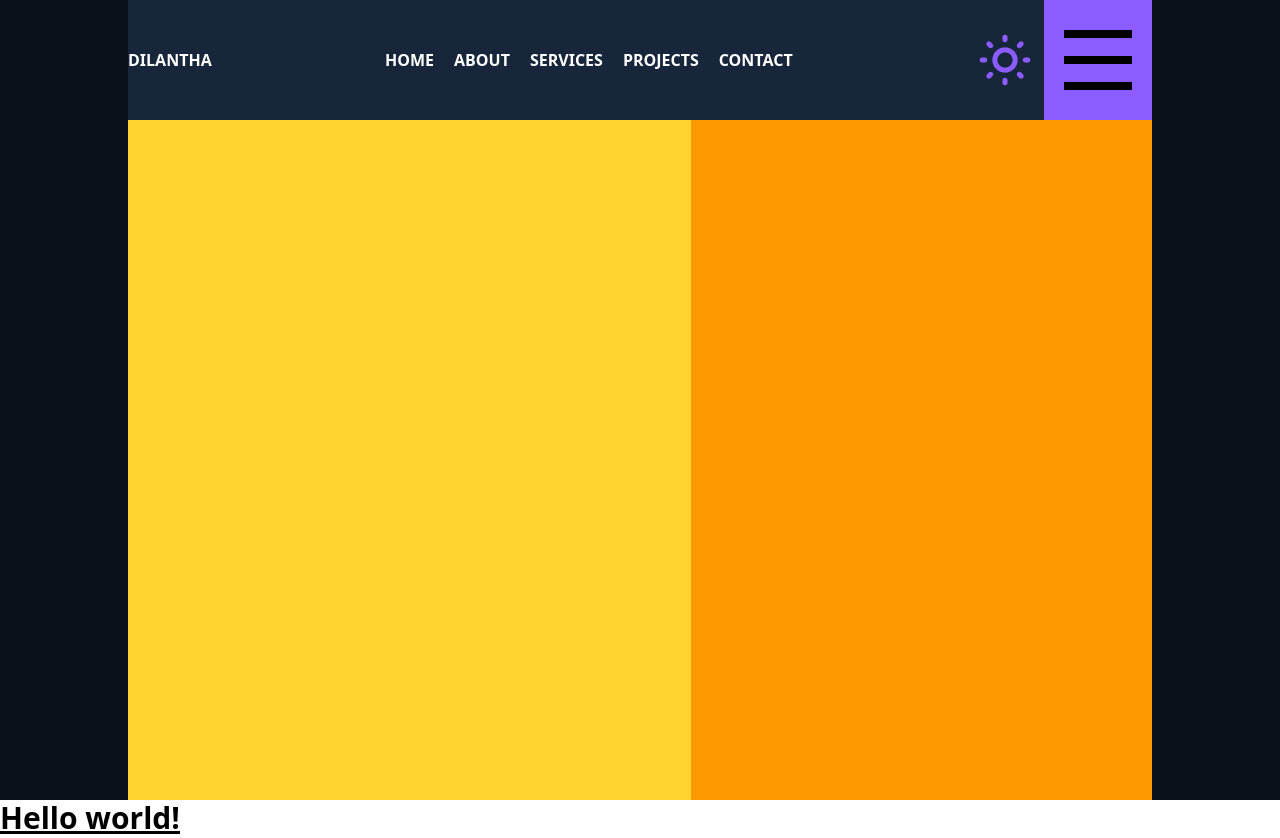
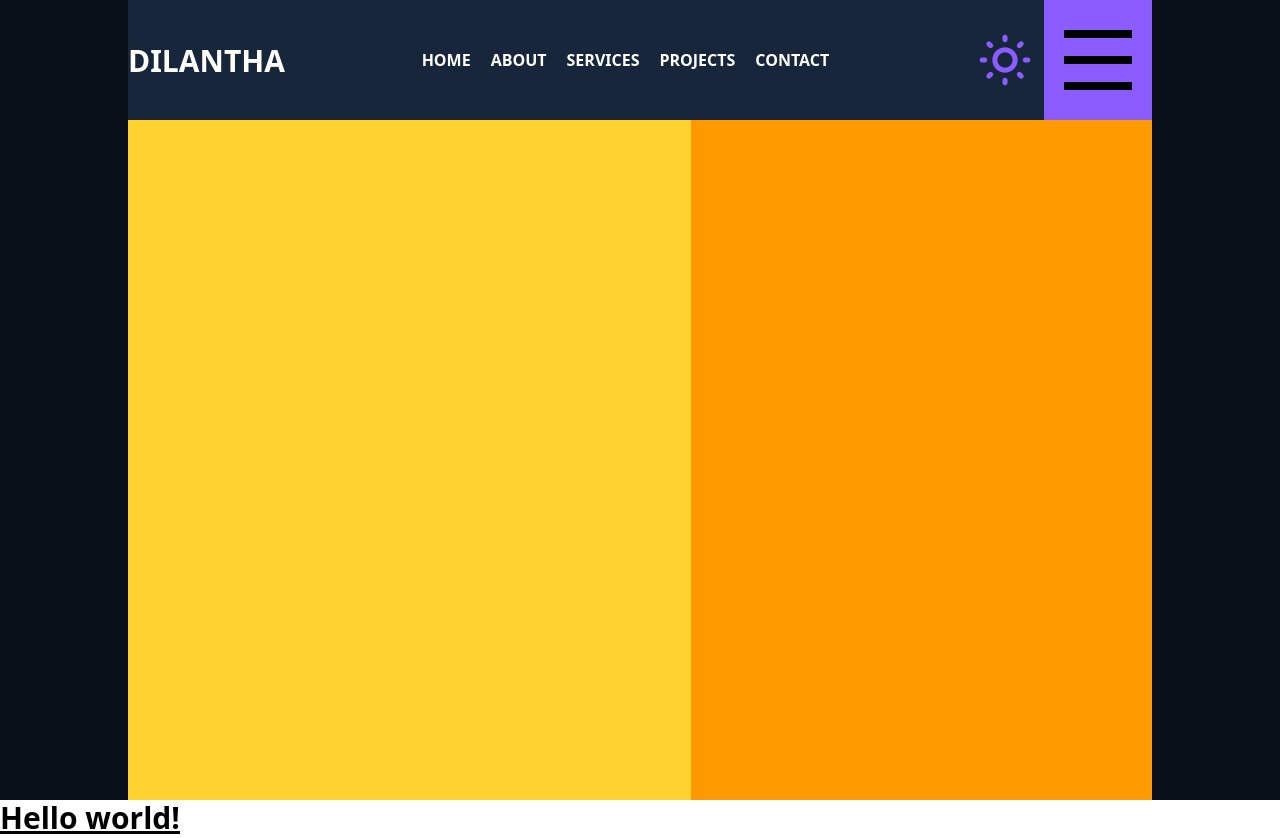
Before and after one commit to DILANTHA9590/my_portfolio, a React (Vite) app: page / in a window 1280 px wide. Built offline with nearby package versions, Linux system fonts and the light colour scheme.

Commit message:
Updated app.css to change --custom-dark variable to #f7f9fc for a lighter theme and retained Tailwind CSS import and title text size variable 🎨✨

```diff
--- a/src/index.css
+++ b/src/index.css
@@ -0,0 +1,7 @@
+@import "tailwindcss";
+
+
+:root {
+  --custom-dark: #f7f9fc;
+  --title-1-text: 30px;
+}
```
